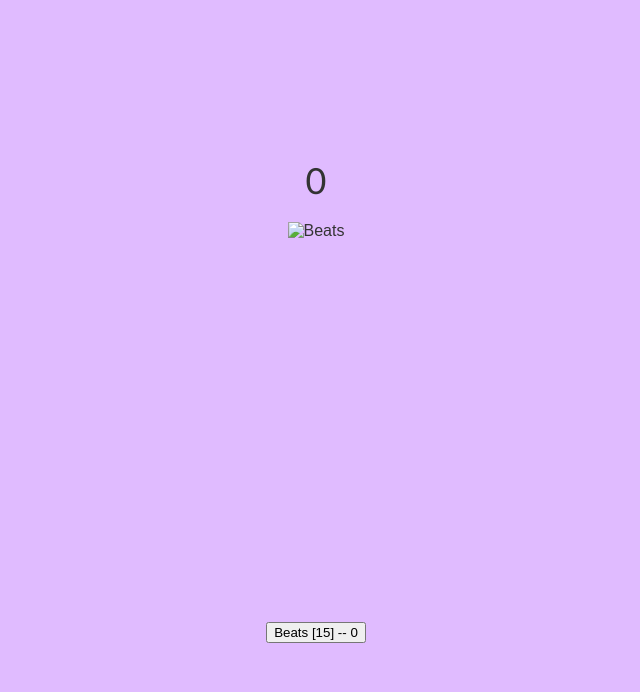
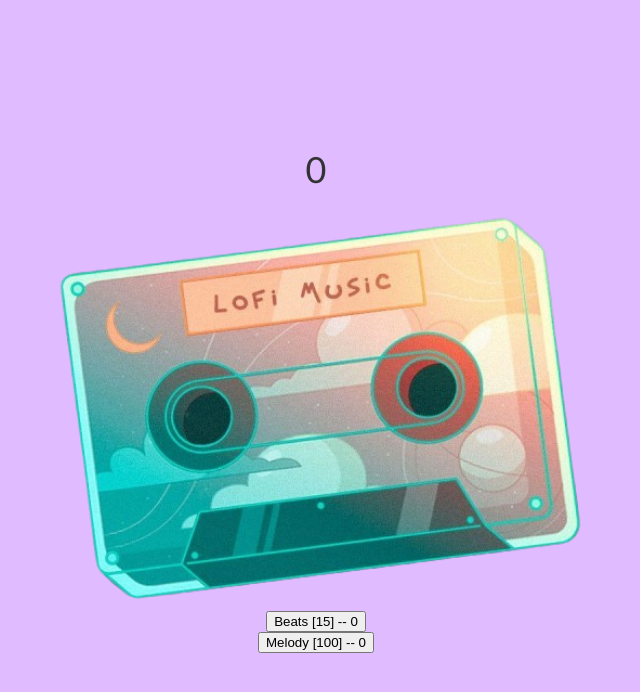
Before and after one commit to aotaguro/Clicker-game, a plain HTML site: page index.html in a window 1280 px wide. Shown: the whole page, without its empty margins (324-964 px from the left). Drawn offline with Linux system fonts and the light colour scheme.

Commit message:
made some stuff

```diff
--- a/index.html
+++ b/index.html
@@ -3,13 +3,16 @@
 <head>
    <meta charset="UTF-8">
    <meta name="viewport" content="width=device-width, initial-scale=1.0">
-   <title>Melatonin Clicker</title>
+   <title>Lofi Clicker</title>
    <link rel="stylesheet" href="style.css">
 </head>
 <body>
    <div id="score">0</div>
    <script src="script.js"></script>
-   <img id="Main" src="img/1691345231019-removebg.png" alt="Beats" onclick="addToScore(1) ">
-   <button onclick="buybeat()"> Beats [</span id="beatcost">15</span>] -- <span id ="beats">0</span> </button>
+   <img id="Main" src="img/1691345231019-removebg.png" alt="Beats" onclick="addToScore(clickingPower) ">
+
+   <button onclick="buybeat()"> Beats [<span id="beatcost">15</span>] -- <span id ="beats">0</span> </button>
+   <button onclick="buyMelody()"> Melody [<span id="melodyCost">100</span>] -- <span id ="melodies">0</span> </button>
+
 </body>
 </html>
--- a/script.js
+++ b/script.js
@@ -2,9 +2,45 @@
 var score = 0;
 var beatcost = 15;
 var beats = 0;
-// Update score display
-// Click event listener
+var melodyCost = 100;
+var melodies = 0;
+var clickingPower = 1;
+
+
+
+
+function buybeat() {
+  if(score >= beatcost) {
+    score = score - beatcost;
+    beats = beats + 1;
+    beatcost = Math.round(beatcost * 1.15);
+
+    document.getElementById("score").innerHTML = score;
+    document.getElementById("beatcost").innerHTML = beatcost;
+    document.getElementById("beats").innerHTML = beats;
+  }
+}
+
+
+function buyMelody() {
+    if(score >= melodyCost) {
+      score = score - melodyCost;
+      melodies = melodies + 1;
+      melodyCost = Math.round(melodyCost * 1.15);
+
+      document.getElementById("score").innerHTML = score;
+      document.getElementById("melodyCost").innerHTML = melodyCost;
+      document.getElementById("melodies").innerHTML = melodies;
+    }
+  }
+
 function addToScore(amount) {
    score = score + amount;
    document.getElementById("score").innerHTML = score;
 };
+
+setInterval (function() {
+    score = score + beats;
+    score = score + melodies * 5;
+    document.getElementById("score").innerHTML = score;
+}, 1000); //1000ms = 1 sec
```
Also changed, not shown: img/1691345231019-removebg.png (renamed from img/1691345231019-removebg .png).
